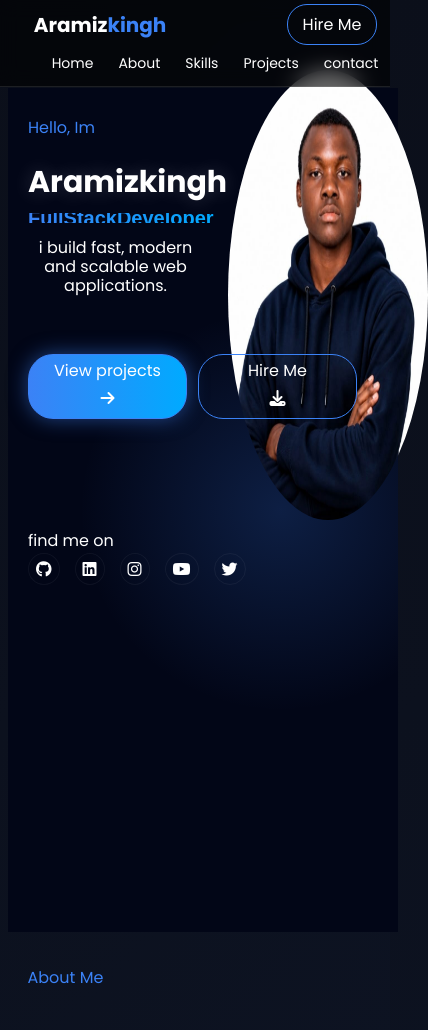
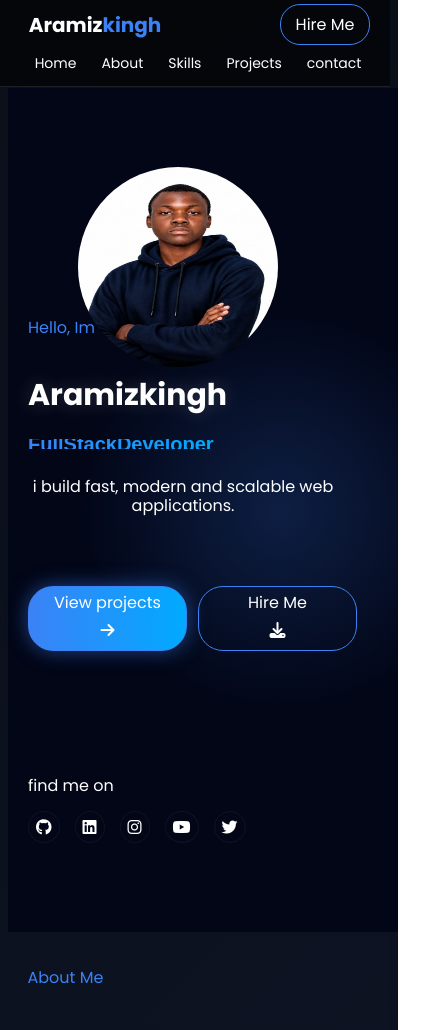
Before and after one commit to aramizkingh/portfolio-website, a plain HTML site: page index.html in a window 390 px wide. Shown: the top 1030 px of the page, 428 px wide, since content can reach past the window. Drawn offline with Linux system fonts and the light colour scheme.

Commit message:
modified: style.css

```diff
--- a/style.css
+++ b/style.css
@@ -506,24 +506,29 @@ position: relative;
     }
     #name-nav{
         position:relative;
-        right:95px;
+        right: 100px;
+    }
+    .links{
+        position:relative;
+        right:17px;
     }
     .hireme a{
         position:relative;
         bottom: 56px;
-        left: 137px;
+        left: 130px;
         overflow:hidden;
     }
     /*HERO SECTION*/
     .hero-section{
         flex-wrap: wrap;
         padding:20px;
-        height: 40vh;
+        align-items: flex-start;
+        background:radial-gradient(circle at 70% 50%, rgba(59,130,246,0.2),transparent 40%),#020617;
     }
     .hero-content{
-        gap:2px;
-        display: flex;
-        flex-direction: column;
+        position: relative;
+        width: 100%;
+        top: 200px;
     }
     .hero-content h1{
         font-size:30px;
@@ -537,7 +542,8 @@ position: relative;
     #second{
         position:relative;
         bottom: 40px;
-        line-height: 1.2;
+        line-height:1.2;
+        right:20px
     }
     .buttons a{
         display: grid;
@@ -550,8 +556,9 @@ position: relative;
     #myphoto img{
         position:relative;
         width: 200px;
-        bottom:500px;
-        left:200px;
+        height: 200px;
+        bottom: 500px;
+        left: 50px;
     }
     /*ABOUT-ME SECTION*/
     .about-Me{
```
